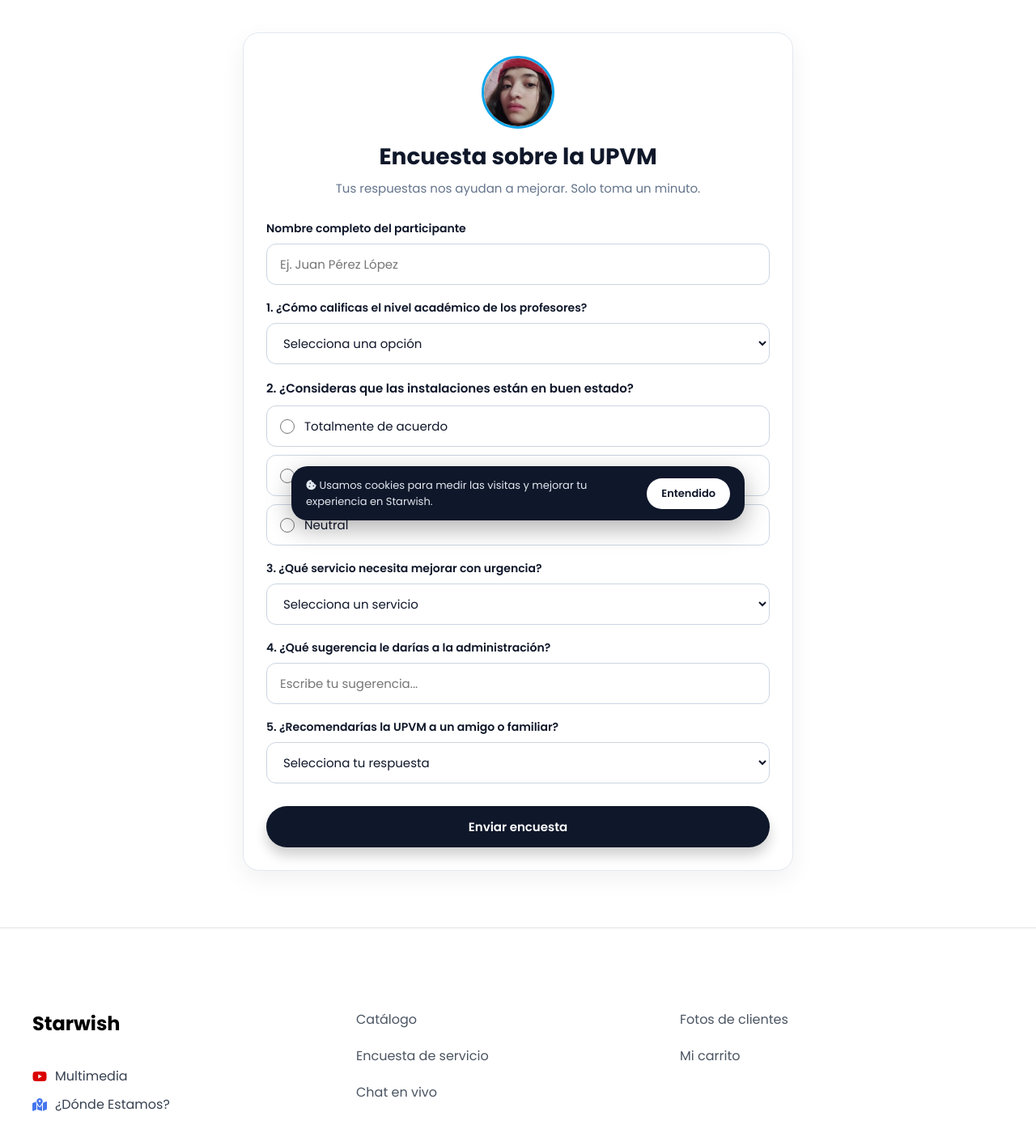
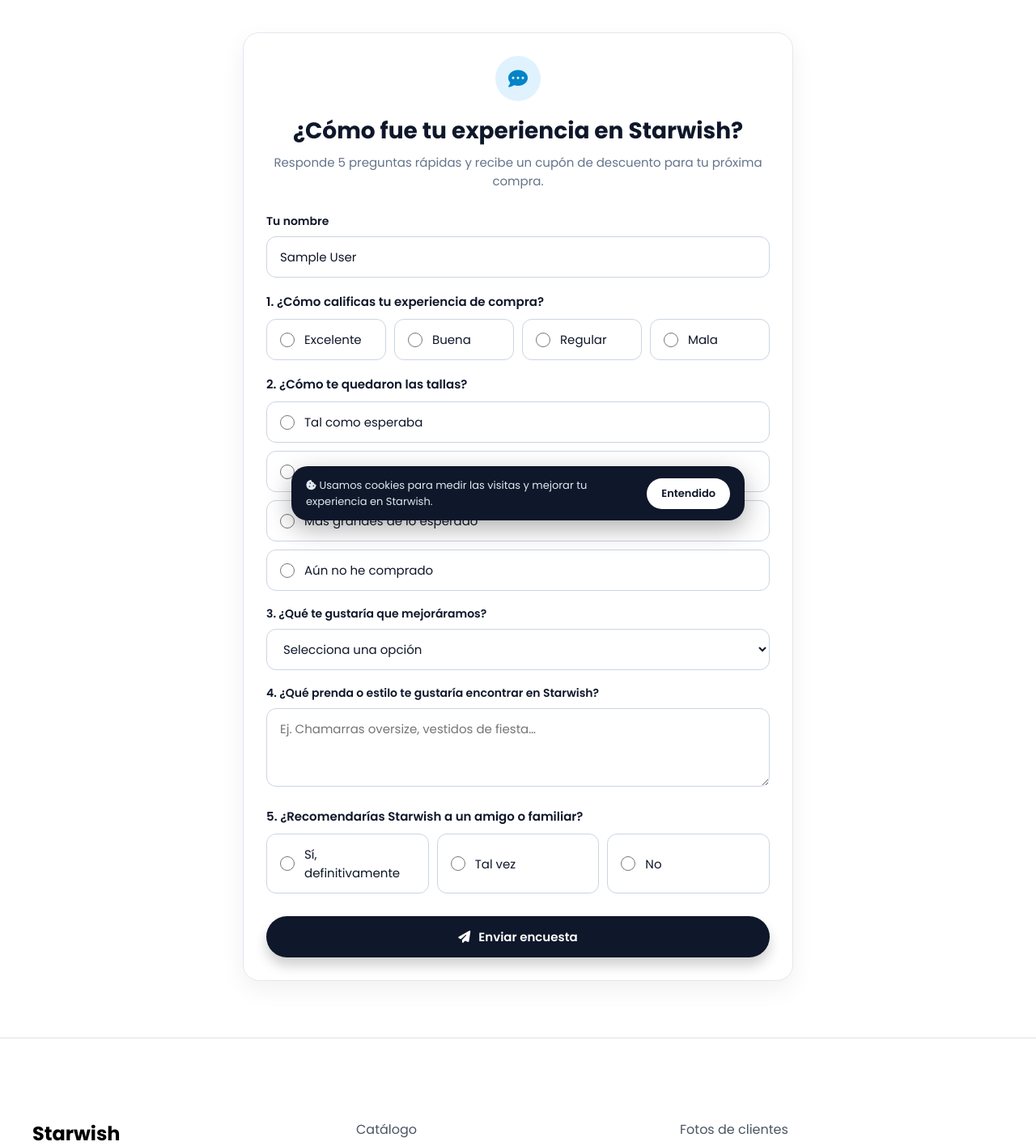
Before and after one commit to huertavicky607-sudo/Proyecto-Final-Flask, a Flask app: page /encuesta in a window 1280 px wide. Shown: the part 141-1557 px from the top of the page at 81% size. Before the commit the page ends 1514 px from the top, so only its background shows below. Run offline with Flask 3, Linux system fonts and the light colour scheme; the visitor is signed in with stand-in values (Sample User, id 1).

Commit message:
Update encuesta.html for new survey format

```diff
--- a/Mi_Proyecto/templates/encuesta.html
+++ b/Mi_Proyecto/templates/encuesta.html
@@ -1,68 +1,67 @@
 {% extends 'base.html' %}
-{% block title %}Encuesta UPVM{% endblock %}
+{% block title %}Encuesta de servicio{% endblock %}
 
 {% block content %}
 <main class="container page-main">
     <div class="panel panel-narrow">
-        <img src="{{ url_for('static', filename='images/image1.jpeg') }}" alt="Mi foto" class="avatar-big">
+        <div class="auth-icon"><i class="fa-solid fa-comment-dots"></i></div>
         <div class="page-hero" style="text-align: center;">
-            <h2>Encuesta sobre la UPVM</h2>
-            <p>Tus respuestas nos ayudan a mejorar. Solo toma un minuto.</p>
+            <h2>¿Cómo fue tu experiencia en Starwish?</h2>
+            <p>Responde 5 preguntas rápidas y recibe un cupón de descuento para tu próxima compra.</p>
         </div>
 
         <form action="{{ url_for('encuesta') }}" method="POST">
             <div class="form-field">
-                <label for="nombre">Nombre completo del participante</label>
-                <input type="text" name="nombre" id="nombre" placeholder="Ej. Juan Pérez López" required>
+                <label for="nombre">Tu nombre</label>
+                <input type="text" name="nombre" id="nombre" value="{{ session.get('nombre', '') }}" placeholder="Ej. Ana López" required maxlength="100">
             </div>
 
             <div class="form-field">
-                <label for="pregunta1">1. ¿Cómo calificas el nivel académico de los profesores?</label>
-                <select name="pregunta1" id="pregunta1" required>
+                <span class="survey-q">1. ¿Cómo calificas tu experiencia de compra?</span>
+                <div class="option-list option-row">
+                    {% for op in ['Excelente', 'Buena', 'Regular', 'Mala'] %}
+                        <label class="option-card"><input type="radio" name="pregunta1" value="{{ op }}" required> {{ op }}</label>
+                    {% endfor %}
+                </div>
+            </div>
+
+            <div class="form-field">
+                <span class="survey-q">2. ¿Cómo te quedaron las tallas?</span>
+                <div class="option-list">
+                    {% for op in ['Tal como esperaba', 'Más pequeñas de lo esperado', 'Más grandes de lo esperado', 'Aún no he comprado'] %}
+                        <label class="option-card"><input type="radio" name="pregunta2" value="{{ op }}" required> {{ op }}</label>
+                    {% endfor %}
+                </div>
+            </div>
+
+            <div class="form-field">
+                <label for="pregunta3">3. ¿Qué te gustaría que mejoráramos?</label>
+                <select name="pregunta3" id="pregunta3" required>
                     <option value="" disabled selected>Selecciona una opción</option>
-                    <option value="Excelente">Excelente</option>
-                    <option value="Bueno">Bueno</option>
-                    <option value="Regular">Regular</option>
-                    <option value="Deficiente">Deficiente</option>
+                    <option>Variedad de prendas</option>
+                    <option>Precios y promociones</option>
+                    <option>Tiempos de envío</option>
+                    <option>Guía de tallas</option>
+                    <option>Atención al cliente</option>
+                    <option>Página web / proceso de compra</option>
                 </select>
             </div>
 
             <div class="form-field">
-                <span class="survey-q">2. ¿Consideras que las instalaciones están en buen estado?</span>
-                <div class="option-list">
-                    <label class="option-card"><input type="radio" name="pregunta2" value="Totalmente de acuerdo" required> Totalmente de acuerdo</label>
-                    <label class="option-card"><input type="radio" name="pregunta2" value="En desacuerdo"> En desacuerdo</label>
-                    <label class="option-card"><input type="radio" name="pregunta2" value="Neutral"> Neutral</label>
+                <label for="pregunta4">4. ¿Qué prenda o estilo te gustaría encontrar en Starwish?</label>
+                <textarea name="pregunta4" id="pregunta4" rows="3" maxlength="500" placeholder="Ej. Chamarras oversize, vestidos de fiesta…" class="sw-textarea"></textarea>
+            </div>
+
+            <div class="form-field">
+                <span class="survey-q">5. ¿Recomendarías Starwish a un amigo o familiar?</span>
+                <div class="option-list option-row">
+                    {% for op in ['Sí, definitivamente', 'Tal vez', 'No'] %}
+                        <label class="option-card"><input type="radio" name="pregunta5" value="{{ op }}" required> {{ op }}</label>
+                    {% endfor %}
                 </div>
             </div>
 
-            <div class="form-field">
-                <label for="pregunta3">3. ¿Qué servicio necesita mejorar con urgencia?</label>
-                <select name="pregunta3" id="pregunta3" required>
-                    <option value="" disabled selected>Selecciona un servicio</option>
-                    <option value="Cafetería">Cafetería</option>
-                    <option value="Biblioteca">Biblioteca</option>
-                    <option value="Servicios Escolares">Servicios Escolares</option>
-                    <option value="Conexión de Internet (Wi-Fi)">Conexión de Internet (Wi-Fi)</option>
-                </select>
-            </div>
-
-            <div class="form-field">
-                <label for="pregunta4">4. ¿Qué sugerencia le darías a la administración?</label>
-                <input type="text" name="pregunta4" id="pregunta4" placeholder="Escribe tu sugerencia..." required>
-            </div>
-
-            <div class="form-field">
-                <label for="pregunta5">5. ¿Recomendarías la UPVM a un amigo o familiar?</label>
-                <select name="pregunta5" id="pregunta5" required>
-                    <option value="" disabled selected>Selecciona tu respuesta</option>
-                    <option value="Sí, definitivamente">Sí, definitivamente</option>
-                    <option value="Tal vez">Tal vez</option>
-                    <option value="No">No</option>
-                </select>
-            </div>
-
-            <button type="submit" class="btn-primary-pill" style="margin-top: 10px;">Enviar encuesta</button>
+            <button type="submit" class="btn-primary-pill" style="margin-top: 10px;"><i class="fa-solid fa-paper-plane"></i> Enviar encuesta</button>
         </form>
     </div>
 </main>
```
